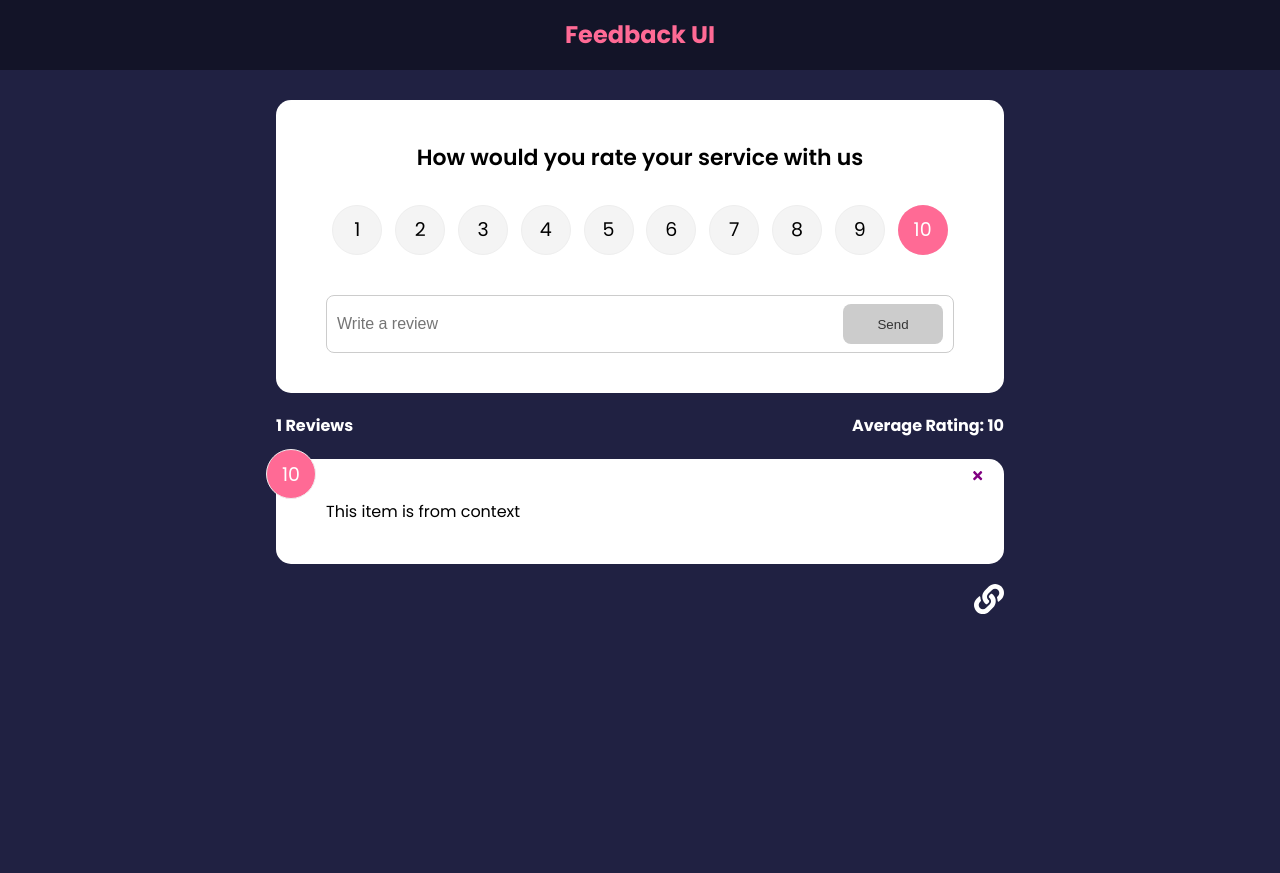
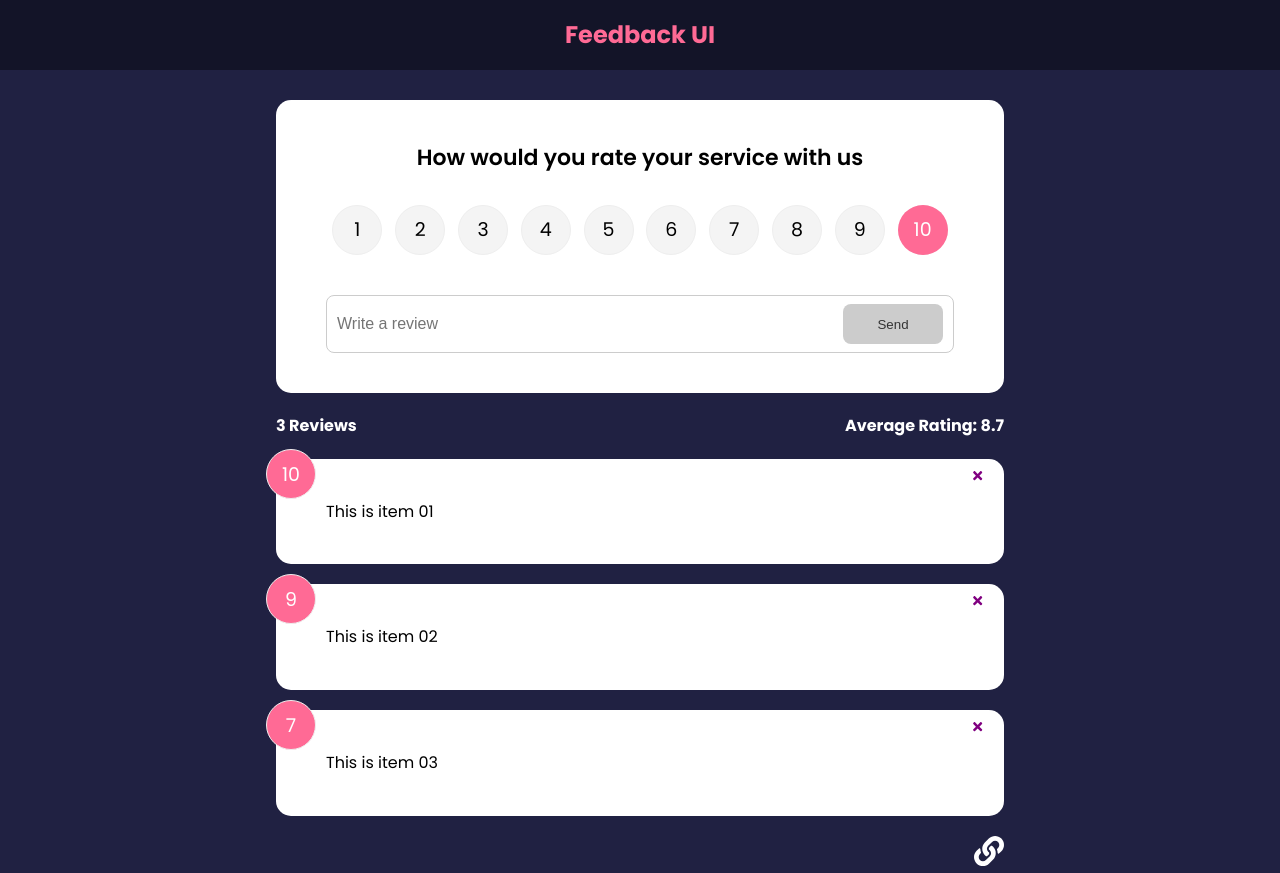
Before and after one commit to blsgrn/Feedback-React-App, a React (Create React App) app in the folder feedback-app/: page / in a window 1280 px wide. Before the commit the page ends 800 px from the top, so only its background shows below. Built offline with nearby package versions, Linux system fonts and the light colour scheme; the HTML template or start-up script is replaced by a standard one.

Commit message:
Change passing functions as props to getting directly from  context

```diff
--- a/feedback-app/src/App.js
+++ b/feedback-app/src/App.js
@@ -1,9 +1,6 @@
-import { v4 as uuidv4 } from 'uuid';
 import { BrowserRouter as Router, Route, Routes } from 'react-router-dom';
-import { useState } from 'react';
 import Header from './components/Header';
 import FeedbackList from './components/FeedbackList';
-import FeedbackData from './data/FeedbackData';
 import FeedbackStats from './components/FeedbackStats';
 import FeedbackForm from './components/FeedbackForm';
 import AboutPage from './pages/AboutPage';
@@ -11,19 +8,6 @@ import AboutLinkIcon from './components/AboutLinkIcon';
 import { FeedbackProvider } from './context/FeedbackContext';
 
 function App() {
-  const [feedback, setFeedback] = useState(FeedbackData);
-
-  const addFeedback = (newFeedback) => {
-    newFeedback.id = uuidv4();
-    setFeedback([newFeedback, ...feedback]);
-  };
-
-  const deleteFeedback = (id) => {
-    if (window.confirm('Are you sure you want to delete?')) {
-      setFeedback(feedback.filter((item) => item.id !== id));
-    }
-  };
-
   return (
     <FeedbackProvider>
       <Router>
@@ -35,9 +19,9 @@ function App() {
               path="/"
               element={
                 <>
-                  <FeedbackForm handleAdd={addFeedback} />
+                  <FeedbackForm />
                   <FeedbackStats />
-                  <FeedbackList handleDelete={deleteFeedback} />
+                  <FeedbackList />
                 </>
               }
             ></Route>
--- a/feedback-app/src/components/FeedbackForm.jsx
+++ b/feedback-app/src/components/FeedbackForm.jsx
@@ -1,15 +1,18 @@
-import { useState } from 'react';
+import { useState, useContext } from 'react';
 import Card from './shared/Card';
 import Button from './shared/Button';
 import RatingSelect from './RatingSelect';
+import FeedbackContext from '../context/FeedbackContext';
 
-function FeedbackForm({ handleAdd }) {
+function FeedbackForm() {
   const [text, setText] = useState('');
 
   const [rating, setRating] = useState(10);
 
   const [btnDisabled, setBtnDisabled] = useState(true);
   const [message, setMessage] = useState('');
+
+  const { addFeedback } = useContext(FeedbackContext);
 
   const handleTextChange = (e) => {
     if (text === '') {
@@ -34,7 +37,7 @@ function FeedbackForm({ handleAdd }) {
         rating,
       };
 
-      handleAdd(newFeedback);
+      addFeedback(newFeedback);
       setText('');
     }
   };
--- a/feedback-app/src/components/FeedbackItem.jsx
+++ b/feedback-app/src/components/FeedbackItem.jsx
@@ -1,17 +1,17 @@
 import { FaTimes } from 'react-icons/fa';
 import Card from './shared/Card';
 import PropTypes from 'prop-types';
+import { useContext } from 'react';
+import FeedbackContext from '../context/FeedbackContext';
 
-function FeedbackItem({ item, handleDelete }) {
-  // const handleClick = (id) => {
-  // console.log(id);
-  // };
+function FeedbackItem({ item }) {
+  const { deleteFeedback } = useContext(FeedbackContext);
 
   return (
     <Card>
       <div className="num-display">{item.rating}</div>
       <button className="close">
-        <FaTimes onClick={() => handleDelete(item.id)} color="purple" />
+        <FaTimes onClick={() => deleteFeedback(item.id)} color="purple" />
       </button>
       <div className="text-display">{item.text}</div>
     </Card>
--- a/feedback-app/src/components/FeedbackList.jsx
+++ b/feedback-app/src/components/FeedbackList.jsx
@@ -3,8 +3,8 @@ import { useContext } from 'react';
 import FeedbackItem from './FeedbackItem';
 import FeedbackContext from '../context/FeedbackContext';
 
-function FeedbackList({ handleDelete }) {
-  const { feedback } = useContext(FeedbackContext);
+function FeedbackList() {
+  const { feedback, deleteFeedback } = useContext(FeedbackContext);
 
   if (!feedback || feedback.length === 0) {
     return <p> No feedback yet</p>;
@@ -32,12 +32,7 @@ function FeedbackList({ handleDelete }) {
             animate={{ opacity: 1 }}
             exit={{ opacity: 0 }}
           >
-            <FeedbackItem
-              key={item.id}
-              item={item}
-              // handleDelete={(id) => console.log(id)}
-              handleDelete={handleDelete}
-            />
+            <FeedbackItem key={item.id} item={item} />
           </motion.div>
         ))}
       </AnimatePresence>
--- a/feedback-app/src/context/FeedbackContext.js
+++ b/feedback-app/src/context/FeedbackContext.js
@@ -1,14 +1,28 @@
+import { v4 as uuidv4 } from 'uuid';
 import { createContext, useState } from 'react';
 
 const FeedbackContext = createContext();
 
 export const FeedbackProvider = ({ children }) => {
   const [feedback, setFeedback] = useState([
-    { id: 1, text: 'This item is from context', rating: 10 },
+    { id: 1, text: 'This is item 01', rating: 10 },
+    { id: 2, text: 'This is item 02', rating: 9 },
+    { id: 3, text: 'This is item 03', rating: 7 },
   ]);
 
+  const addFeedback = (newFeedback) => {
+    newFeedback.id = uuidv4();
+    setFeedback([newFeedback, ...feedback]);
+  };
+
+  const deleteFeedback = (id) => {
+    if (window.confirm('Are you sure you want to delete?')) {
+      setFeedback(feedback.filter((item) => item.id !== id));
+    }
+  };
+
   return (
-    <FeedbackContext.Provider value={{ feedback }}>
+    <FeedbackContext.Provider value={{ feedback, deleteFeedback, addFeedback }}>
       {children}
     </FeedbackContext.Provider>
   );
```
